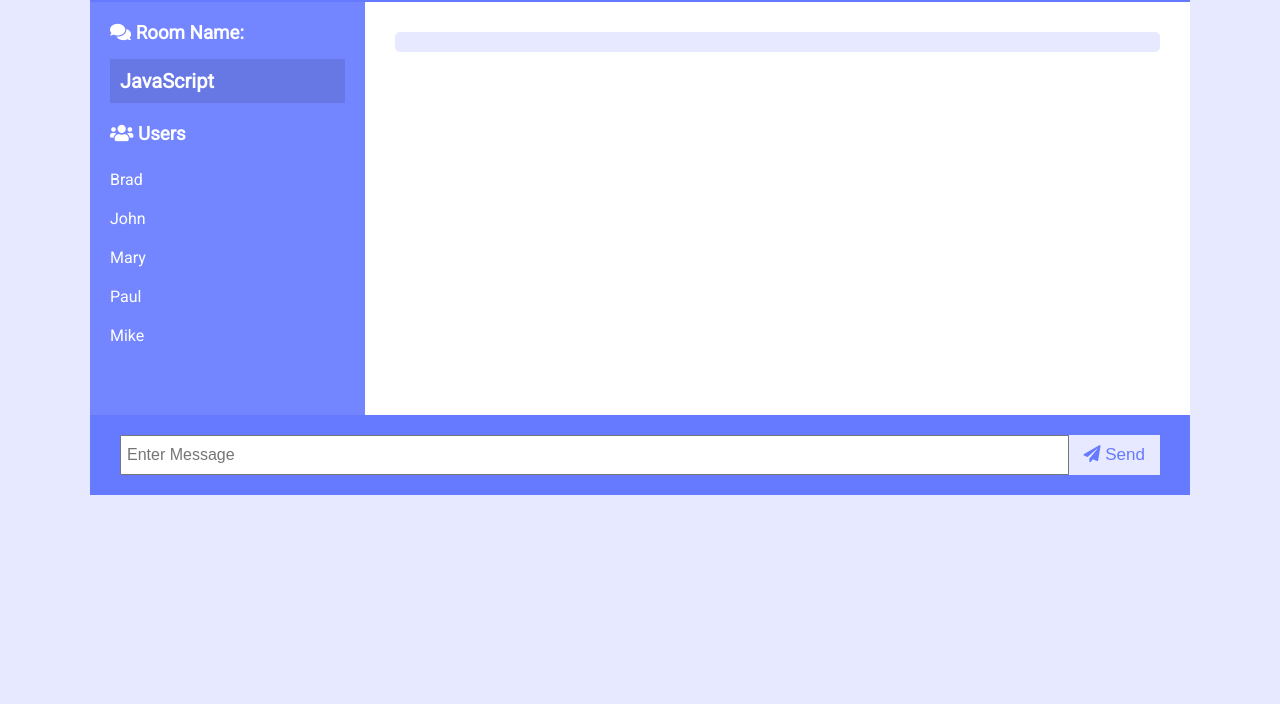
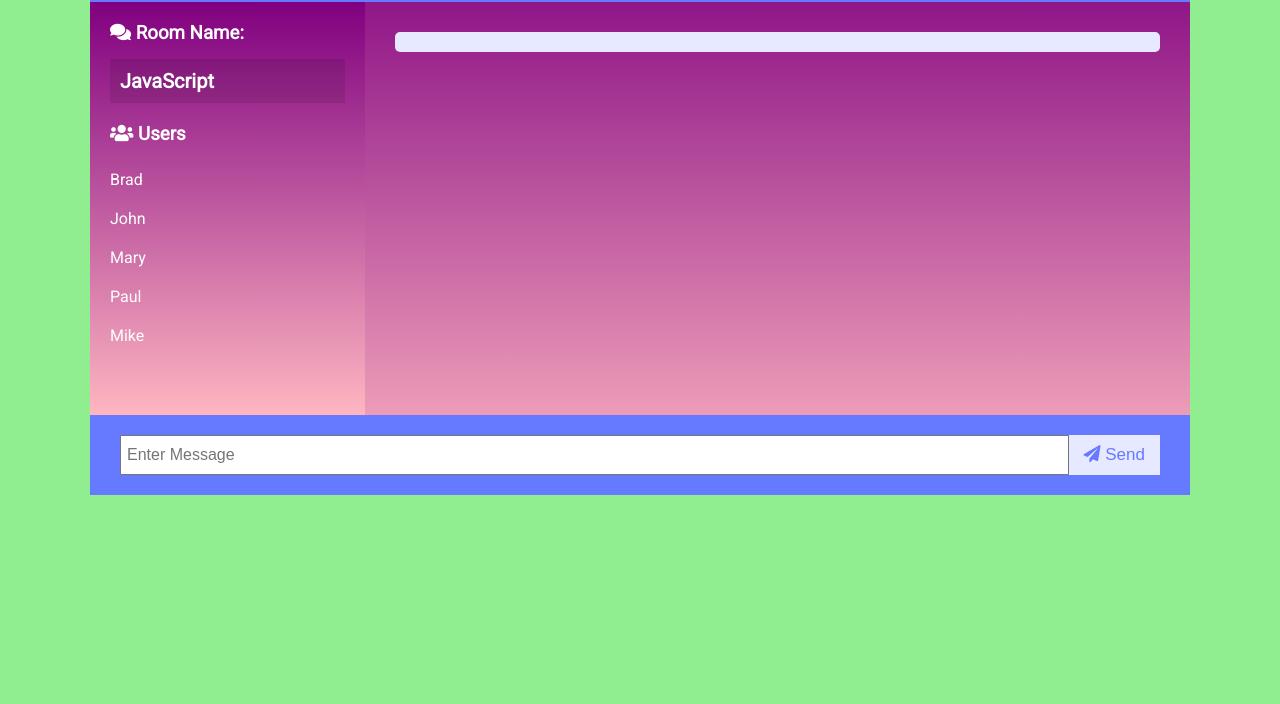
Before and after one commit to Darshilp326/Chatapp, a website: page public/chat.html in a window 1280 px wide. Shown: the part 96-800 px from the top of the page. Drawn offline with nearby package versions, Linux system fonts and the light colour scheme; no server answers.

Commit message:
little changes

```diff
--- a/public/css/style.css
+++ b/public/css/style.css
@@ -17,7 +17,8 @@
 body {
 	font-family: 'Roboto', sans-serif;
 	font-size: 16px;
-	background: var(--light-color);
+
+	background:lightgreen;
 	margin: 20px;
 }
 
@@ -42,14 +43,14 @@ a {
 
 .chat-container {
 	max-width: 1100px;
-	background: #fff;
+	background:linear-gradient(purple,lightpink);
 	margin: 30px auto;
 	overflow: hidden;
 }
 
 .chat-header {
 	background: var(--dark-color-a);
-	color: #fff;
+
 	border-top-left-radius: 5px;
 	border-top-right-radius: 5px;
 	padding: 15px;
@@ -64,7 +65,7 @@ a {
 }
 
 .chat-sidebar {
-	background: var(--dark-color-b);
+	background:linear-gradient(purple,lightpink);
 	color: #fff;
 	padding: 20px 20px 60px;
 	overflow-y: scroll;
```
Also changed, not shown: public/index.html (+1 -1 lines).
